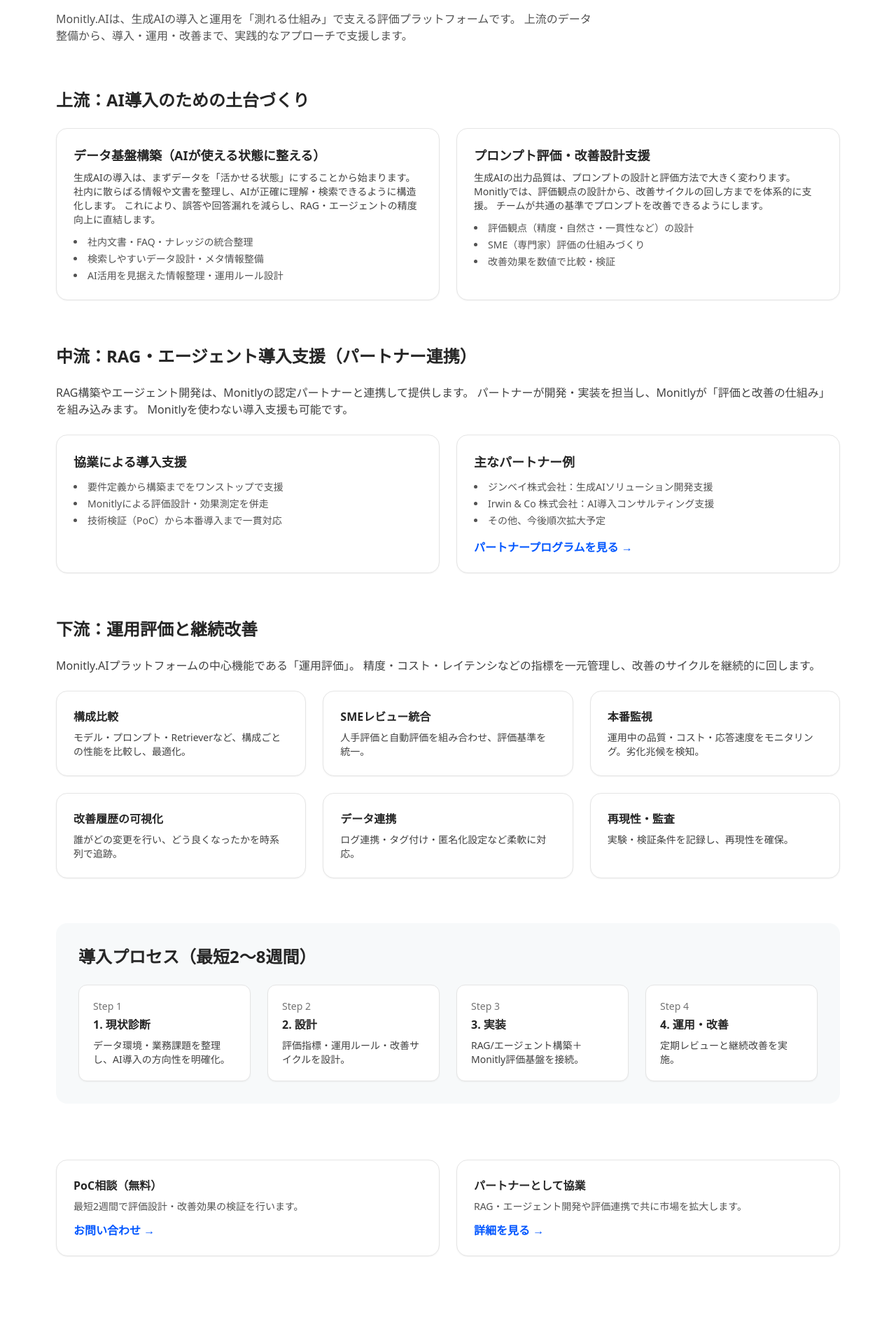
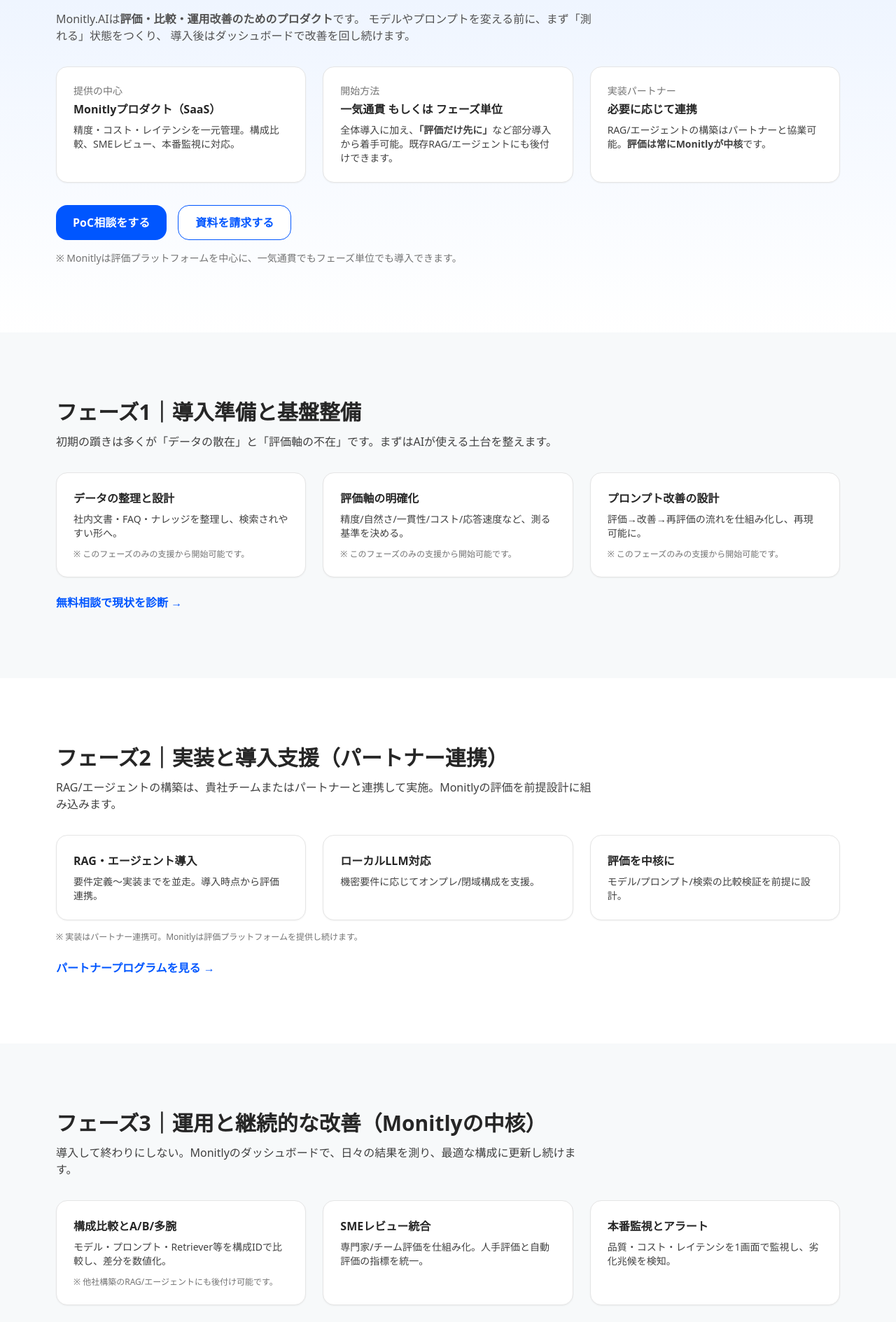
Before and after one commit to monitly-hioki/monitlyai-site, a Next.js app: page /solutions in a window 1280 px wide. Shown: the part 237-2126 px from the top of the page at 70% size. Built offline with nearby package versions, Linux system fonts and the light colour scheme.

Commit message:
refactor(solutions): プロダクト主導を明示＋フェーズ単位提供を追記（受託感を排除）

```diff
--- a/app/solutions/page.tsx
+++ b/app/solutions/page.tsx
@@ -3,94 +3,98 @@
 
 export default function SolutionsPage() {
   return (
-    <main className="py-16 md:py-24 bg-white text-neutral-800">
-      <Container>
-        <h1 className="text-4xl md:text-5xl font-bold mb-4">ソリューション</h1>
-        <p className="text-neutral-600 max-w-3xl">
-          Monitly.AIは、生成AIの導入と運用を「測れる仕組み」で支える評価プラットフォームです。
-          上流のデータ整備から、導入・運用・改善まで、実践的なアプローチで支援します。
-        </p>
+    <main className="bg-white text-neutral-800">
+      {/* Hero */}
+      <section className="bg-gradient-to-b from-[#EAF2FF] to-white py-16 md:py-24">
+        <Container>
+          <h1 className="text-4xl md:text-5xl font-bold leading-tight">
+            生成AIの成果を、評価の仕組みで継続的に高める。
+          </h1>
+          <p className="mt-4 text-neutral-600 max-w-3xl">
+            Monitly.AIは<strong>評価・比較・運用改善のためのプロダクト</strong>です。
+            モデルやプロンプトを変える前に、まず「測れる」状態をつくり、
+            導入後はダッシュボードで改善を回し続けます。
+          </p>
 
-        {/* 上流：AI導入のための土台づくり */}
-        <section className="mt-16">
-          <h2 className="text-2xl font-semibold mb-6">上流：AI導入のための土台づくり</h2>
-          <div className="grid md:grid-cols-2 gap-6">
+          {/* 提供形態（プロダクト主導を明示） */}
+          <div className="mt-8 grid md:grid-cols-3 gap-6">
             <div className="rounded-2xl border border-neutral-200 bg-white p-6 shadow-sm">
-              <div className="font-semibold text-lg">データ基盤構築（AIが使える状態に整える）</div>
+              <div className="text-sm text-neutral-500">提供の中心</div>
+              <div className="mt-1 font-semibold">Monitlyプロダクト（SaaS）</div>
               <p className="mt-2 text-sm text-neutral-700">
-                生成AIの導入は、まずデータを「活かせる状態」にすることから始まります。
-                社内に散らばる情報や文書を整理し、AIが正確に理解・検索できるように構造化します。
-                これにより、誤答や回答漏れを減らし、RAG・エージェントの精度向上に直結します。
+                精度・コスト・レイテンシを一元管理。構成比較、SMEレビュー、本番監視に対応。
               </p>
-              <ul className="mt-3 text-sm list-disc list-inside text-neutral-600 space-y-1">
-                <li>社内文書・FAQ・ナレッジの統合整理</li>
-                <li>検索しやすいデータ設計・メタ情報整備</li>
-                <li>AI活用を見据えた情報整理・運用ルール設計</li>
-              </ul>
             </div>
-
             <div className="rounded-2xl border border-neutral-200 bg-white p-6 shadow-sm">
-              <div className="font-semibold text-lg">プロンプト評価・改善設計支援</div>
+              <div className="text-sm text-neutral-500">開始方法</div>
+              <div className="mt-1 font-semibold">一気通貫 もしくは フェーズ単位</div>
               <p className="mt-2 text-sm text-neutral-700">
-                生成AIの出力品質は、プロンプトの設計と評価方法で大きく変わります。
-                Monitlyでは、評価観点の設計から、改善サイクルの回し方までを体系的に支援。
-                チームが共通の基準でプロンプトを改善できるようにします。
+                全体導入に加え、<strong>「評価だけ先に」</strong>など部分導入から着手可能。既存RAG/エージェントにも後付けできます。
               </p>
-              <ul className="mt-3 text-sm list-disc list-inside text-neutral-600 space-y-1">
-                <li>評価観点（精度・自然さ・一貫性など）の設計</li>
-                <li>SME（専門家）評価の仕組みづくり</li>
-                <li>改善効果を数値で比較・検証</li>
-              </ul>
+            </div>
+            <div className="rounded-2xl border border-neutral-200 bg-white p-6 shadow-sm">
+              <div className="text-sm text-neutral-500">実装パートナー</div>
+              <div className="mt-1 font-semibold">必要に応じて連携</div>
+              <p className="mt-2 text-sm text-neutral-700">
+                RAG/エージェントの構築はパートナーと協業可能。<strong>評価は常にMonitlyが中核</strong>です。
+              </p>
             </div>
           </div>
-        </section>
 
-        {/* 中流：RAG・エージェント導入支援 */}
-        <section className="mt-16">
-          <h2 className="text-2xl font-semibold mb-6">中流：RAG・エージェント導入支援（パートナー連携）</h2>
-          <p className="text-neutral-700 mb-6">
-            RAG構築やエージェント開発は、Monitlyの認定パートナーと連携して提供します。
-            パートナーが開発・実装を担当し、Monitlyが「評価と改善の仕組み」を組み込みます。
-            Monitlyを使わない導入支援も可能です。
+          <div className="mt-8 flex flex-wrap gap-4">
+            <Link href="/contact" className="inline-flex items-center rounded-2xl bg-[#0056FF] text-white px-6 py-3 font-semibold">
+              PoC相談をする
+            </Link>
+            <Link href="/contact" className="inline-flex items-center rounded-2xl border border-[#0056FF] text-[#0056FF] bg-white px-6 py-3 font-semibold">
+              資料を請求する
+            </Link>
+          </div>
+
+          {/* 1文で“両方可”を宣言 */}
+          <p className="mt-4 text-sm text-neutral-500">
+            ※ Monitlyは評価プラットフォームを中心に、一気通貫でもフェーズ単位でも導入できます。
           </p>
-          <div className="grid md:grid-cols-2 gap-6">
-            <div className="rounded-2xl border border-neutral-200 bg-white p-6 shadow-sm">
-              <div className="font-semibold text-lg">協業による導入支援</div>
-              <ul className="mt-3 text-sm list-disc list-inside text-neutral-600 space-y-1">
-                <li>要件定義から構築までをワンストップで支援</li>
-                <li>Monitlyによる評価設計・効果測定を併走</li>
-                <li>技術検証（PoC）から本番導入まで一貫対応</li>
-              </ul>
-            </div>
-            <div className="rounded-2xl border border-neutral-200 bg-white p-6 shadow-sm">
-              <div className="font-semibold text-lg">主なパートナー例</div>
-              <ul className="mt-3 text-sm list-disc list-inside text-neutral-600 space-y-1">
-                <li>ジンベイ株式会社：生成AIソリューション開発支援</li>
-                <li>Irwin & Co 株式会社：AI導入コンサルティング支援</li>
-                <li>その他、今後順次拡大予定</li>
-              </ul>
-              <Link href="/partners" className="inline-block mt-4 text-[#0056FF] font-semibold">
-                パートナープログラムを見る →
-              </Link>
-            </div>
+        </Container>
+      </section>
+
+      {/* フェーズ1：導入準備と基盤整備（用語は平易に） */}
+      <section className="py-16 md:py-24 bg-[#F7F9FA]">
+        <Container>
+          <h2 className="text-2xl md:text-3xl font-bold">フェーズ1｜導入準備と基盤整備</h2>
+          <p className="mt-3 text-neutral-700 max-w-3xl">
+            初期の躓きは多くが「データの散在」と「評価軸の不在」です。まずはAIが使える土台を整えます。
+          </p>
+          <div className="mt-8 grid md:grid-cols-3 gap-6">
+            {[
+              ["データの整理と設計", "社内文書・FAQ・ナレッジを整理し、検索されやすい形へ。"],
+              ["評価軸の明確化", "精度/自然さ/一貫性/コスト/応答速度など、測る基準を決める。"],
+              ["プロンプト改善の設計", "評価→改善→再評価の流れを仕組み化し、再現可能に。"],
+            ].map(([t, d], i) => (
+              <div key={i} className="rounded-2xl border border-neutral-200 bg-white p-6 shadow-sm">
+                <div className="font-semibold">{t}</div>
+                <p className="mt-2 text-sm text-neutral-700">{d}</p>
+                <p className="mt-3 text-xs text-neutral-500">※ このフェーズのみの支援から開始可能です。</p>
+              </div>
+            ))}
           </div>
-        </section>
+          <Link href="/contact" className="inline-block mt-6 text-[#0056FF] font-semibold">
+            無料相談で現状を診断 →
+          </Link>
+        </Container>
+      </section>
 
-        {/* 下流：運用評価・継続改善 */}
-        <section className="mt-16">
-          <h2 className="text-2xl font-semibold mb-6">下流：運用評価と継続改善</h2>
-          <p className="text-neutral-700 mb-6">
-            Monitly.AIプラットフォームの中心機能である「運用評価」。
-            精度・コスト・レイテンシなどの指標を一元管理し、改善のサイクルを継続的に回します。
+      {/* フェーズ2：実装と導入支援（パートナー連携） */}
+      <section className="py-16 md:py-24 bg-white">
+        <Container>
+          <h2 className="text-2xl md:text-3xl font-bold">フェーズ2｜実装と導入支援（パートナー連携）</h2>
+          <p className="mt-3 text-neutral-700 max-w-3xl">
+            RAG/エージェントの構築は、貴社チームまたはパートナーと連携して実施。Monitlyの評価を前提設計に組み込みます。
           </p>
-          <div className="grid md:grid-cols-3 gap-6">
+          <div className="mt-8 grid md:grid-cols-3 gap-6">
             {[
-              ["構成比較", "モデル・プロンプト・Retrieverなど、構成ごとの性能を比較し、最適化。"],
-              ["SMEレビュー統合", "人手評価と自動評価を組み合わせ、評価基準を統一。"],
-              ["本番監視", "運用中の品質・コスト・応答速度をモニタリング。劣化兆候を検知。"],
-              ["改善履歴の可視化", "誰がどの変更を行い、どう良くなったかを時系列で追跡。"],
-              ["データ連携", "ログ連携・タグ付け・匿名化設定など柔軟に対応。"],
-              ["再現性・監査", "実験・検証条件を記録し、再現性を確保。"],
+              ["RAG・エージェント導入", "要件定義〜実装までを並走。導入時点から評価連携。"],
+              ["ローカルLLM対応", "機密要件に応じてオンプレ/閉域構成を支援。"],
+              ["評価を中核に", "モデル/プロンプト/検索の比較検証を前提に設計。"],
             ].map(([t, d], i) => (
               <div key={i} className="rounded-2xl border border-neutral-200 bg-white p-6 shadow-sm">
                 <div className="font-semibold">{t}</div>
@@ -98,49 +102,65 @@
               </div>
             ))}
           </div>
-        </section>
+          <p className="mt-4 text-xs text-neutral-500">※ 実装はパートナー連携可。Monitlyは評価プラットフォームを提供し続けます。</p>
+          <Link href="/partners" className="inline-block mt-6 text-[#0056FF] font-semibold">
+            パートナープログラムを見る →
+          </Link>
+        </Container>
+      </section>
 
-        {/* 導入プロセス */}
-        <section className="mt-16 bg-[#F7F9FA] rounded-2xl p-8">
-          <h2 className="text-2xl font-semibold mb-6">導入プロセス（最短2〜8週間）</h2>
-          <div className="grid md:grid-cols-4 gap-6">
+      {/* フェーズ3：運用と継続的な改善（プロダクトのコア） */}
+      <section className="py-16 md:py-24 bg-[#F7F9FA]">
+        <Container>
+          <h2 className="text-2xl md:text-3xl font-bold">フェーズ3｜運用と継続的な改善（Monitlyの中核）</h2>
+          <p className="mt-3 text-neutral-700 max-w-3xl">
+            導入して終わりにしない。Monitlyのダッシュボードで、日々の結果を測り、最適な構成に更新し続けます。
+          </p>
+          <div className="mt-8 grid md:grid-cols-3 gap-6">
             {[
-              ["1. 現状診断", "データ環境・業務課題を整理し、AI導入の方向性を明確化。"],
-              ["2. 設計", "評価指標・運用ルール・改善サイクルを設計。"],
-              ["3. 実装", "RAG/エージェント構築＋Monitly評価基盤を接続。"],
-              ["4. 運用・改善", "定期レビューと継続改善を実施。"],
+              ["構成比較とA/B/多腕", "モデル・プロンプト・Retriever等を構成IDで比較し、差分を数値化。"],
+              ["SMEレビュー統合", "専門家/チーム評価を仕組み化。人手評価と自動評価の指標を統一。"],
+              ["本番監視とアラート", "品質・コスト・レイテンシを1画面で監視し、劣化兆候を検知。"],
+              ["改善履歴と因果メモ", "誰が何を変え、どう良くなったかを時系列で可視化。"],
+              ["データ連携と匿名化", "SDK/API/Webhookで柔軟に連携。匿名化・マスキングに対応。"],
+              ["再現性・監査", "評価条件・バージョン・差分を記録し、いつでも再現・説明可能に。"],
             ].map(([t, d], i) => (
-              <div key={i} className="rounded-xl border border-neutral-200 bg-white p-5 shadow-sm">
-                <div className="text-sm text-neutral-500">Step {i + 1}</div>
-                <div className="mt-1 font-semibold">{t}</div>
+              <div key={i} className="rounded-2xl border border-neutral-200 bg-white p-6 shadow-sm">
+                <div className="font-semibold">{t}</div>
                 <p className="mt-2 text-sm text-neutral-700">{d}</p>
+                {i===0 && <p className="mt-3 text-xs text-neutral-500">※ 他社構築のRAG/エージェントにも後付け可能です。</p>}
               </div>
             ))}
           </div>
-        </section>
-
-        {/* CTA */}
-        <section className="mt-20 grid md:grid-cols-2 gap-6">
-          <div className="rounded-2xl border border-neutral-200 bg-white p-6 shadow-sm">
-            <div className="font-semibold">PoC相談（無料）</div>
-            <p className="mt-2 text-neutral-600 text-sm">
-              最短2週間で評価設計・改善効果の検証を行います。
-            </p>
-            <Link href="/contact" className="inline-block mt-3 text-[#0056FF] font-semibold">
-              お問い合わせ →
+          <div className="mt-6 flex flex-wrap gap-4">
+            <Link href="/contact" className="inline-flex items-center rounded-2xl bg-[#0056FF] text-white px-6 py-3 font-semibold">
+              運用改善のデモを見る
+            </Link>
+            <Link href="/contact" className="inline-flex items-center rounded-2xl border border-[#0056FF] text-[#0056FF] bg-white px-6 py-3 font-semibold">
+              PoCから始める
             </Link>
           </div>
-          <div className="rounded-2xl border border-neutral-200 bg-white p-6 shadow-sm">
-            <div className="font-semibold">パートナーとして協業</div>
-            <p className="mt-2 text-neutral-600 text-sm">
-              RAG・エージェント開発や評価連携で共に市場を拡大します。
-            </p>
-            <Link href="/partners" className="inline-block mt-3 text-[#0056FF] font-semibold">
-              詳細を見る →
+        </Container>
+      </section>
+
+      {/* Closing CTA（受託感を避けつつ、プロダクト中心で締め） */}
+      <section className="bg-[#0056FF] text-white py-16 md:py-20">
+        <Container>
+          <h2 className="text-2xl md:text-3xl font-bold">「評価がある導入」で、成果を出し続ける。</h2>
+          <p className="mt-3 text-neutral-100 max-w-3xl">
+            Monitlyはプロダクトを中心に、必要に応じて連携パートナーと共に導入を支援します。
+            まずは貴社の現状を共有ください。最短ルートをご提案します。
+          </p>
+          <div className="mt-6 flex flex-wrap gap-4">
+            <Link href="/contact" className="inline-flex items-center rounded-2xl bg-white text-[#0056FF] px-6 py-3 font-semibold">
+              無料相談
+            </Link>
+            <Link href="/partners" className="inline-flex items-center rounded-2xl border border-white text-white px-6 py-3 font-semibold">
+              協業・OEMの相談
             </Link>
           </div>
-        </section>
-      </Container>
+        </Container>
+      </section>
     </main>
   );
 }
```
